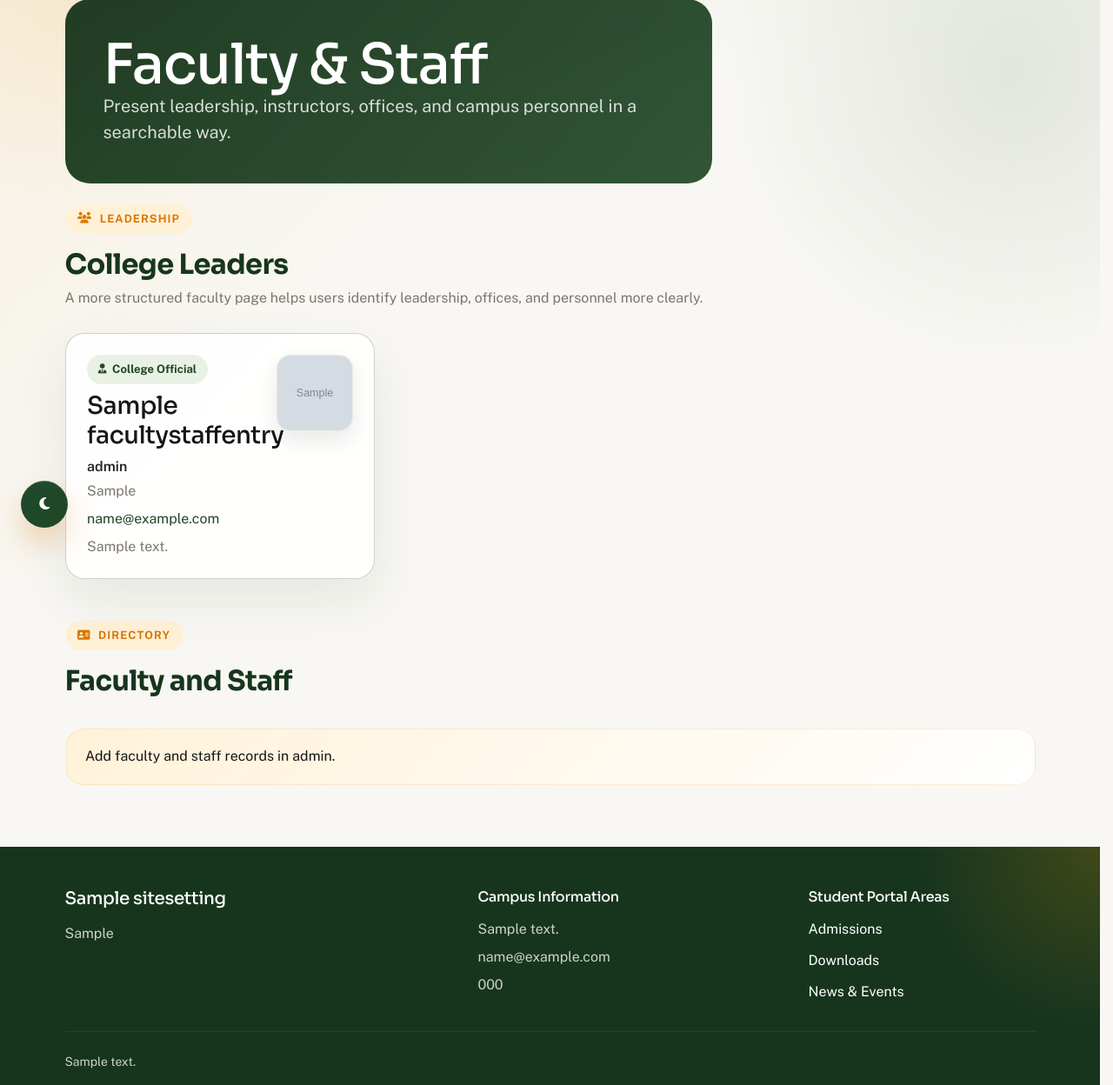
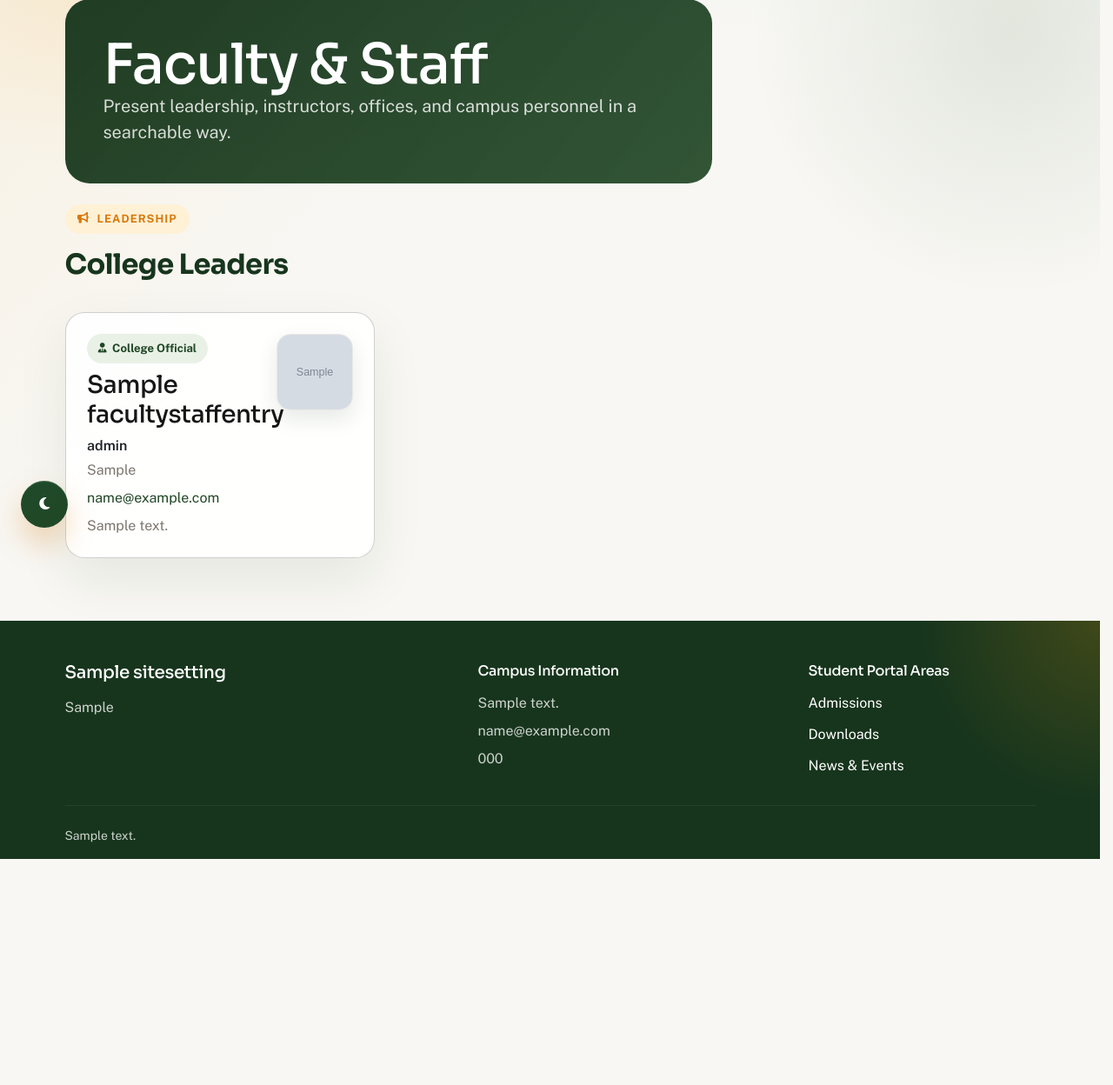
Before and after one commit to TheReaLsshhh/ccbwebremasterV2, a Django app: page /faculty/ in a window 1280 px wide. Shown: the part 169-1417 px from the top of the page at 87% size. After the commit the page ends 1157 px from the top, so only its background shows below. Run offline with Django 5.2, Linux system fonts and the light colour scheme; data comes from the database, SQL or seed files in the repository; tables that the repository leaves empty hold one stand-in row (values such as "Sample post"); grey boxes marked "Sample" are stand-in pictures; parts of the project's set-up code (start-up, migrations or seed data) failed here and were passed over.

Commit message:
Implemented the admin-controlled Faculty/Staff sections

```diff
--- a/templates/website/faculty.html
+++ b/templates/website/faculty.html
@@ -17,15 +17,17 @@
 </section>
 <section class="section-block">
     <div class="container">
-        <div class="section-header">
+        {% for section in faculty_sections %}
+            <div class="section-header{% if not forloop.first %} mt-5{% endif %}">
                 <div>
-                <span class="section-eyebrow section-eyebrow-leadership">Leadership</span>
-                <h2 class="section-title mt-3 mb-2">College Leaders</h2>
-                <p class="muted-copy mb-0">A more structured faculty page helps users identify leadership, offices, and personnel more clearly.</p>
+                    <span class="section-eyebrow">{{ section.eyebrow_label }}</span>
+                    <h2 class="section-title mt-3 mb-2">{{ section.title }}</h2>
                 </div>
             </div>
+
+            {% if section.layout == "leadership" %}
                 <div class="row g-4">
-            {% for person in leaders %}
+                    {% for person in section.people.all %}
                         <div class="col-lg-4">
                             <div class="catalog-card">
                                 <div class="faculty-leader-layout">
@@ -45,21 +47,11 @@
                                 </div>
                             </div>
                         </div>
-            {% empty %}
-                <div class="col-12">
-                    <div class="notice-band">Add leadership profiles in admin.</div>
-                </div>
                     {% endfor %}
                 </div>
-
-        <div class="section-header mt-5">
-            <div>
-                <span class="section-eyebrow section-eyebrow-directory">Directory</span>
-                <h2 class="section-title mt-3 mb-2">Faculty and Staff</h2>
-            </div>
-        </div>
+            {% else %}
                 <div class="stack-list">
-            {% for person in team_members %}
+                    {% for person in section.people.all %}
                         <div class="directory-row">
                             <div class="faculty-directory-main">
                                 {% if person.profile_image %}
@@ -78,10 +70,12 @@
                                 {% endif %}
                             </div>
                         </div>
-            {% empty %}
-                <div class="notice-band">Add faculty and staff records in admin.</div>
                     {% endfor %}
                 </div>
+            {% endif %}
+        {% empty %}
+            <div class="notice-band">Add faculty and staff sections in admin.</div>
+        {% endfor %}
     </div>
 </section>
 {% endblock %}
--- a/website/models.py
+++ b/website/models.py
@@ -334,17 +334,45 @@ class StudentResource(TimeStampedModel):
         return self.title
 
 
+class FacultyStaffSection(TimeStampedModel):
+    LEADERSHIP = "leadership"
+    DIRECTORY = "directory"
+
+    LAYOUT_CHOICES = [
+        (LEADERSHIP, "Leadership cards"),
+        (DIRECTORY, "Directory rows"),
+    ]
+
+    title = models.CharField(max_length=200, unique=True)
+    eyebrow_label = models.CharField(max_length=80, default="Directory")
+    layout = models.CharField(max_length=20, choices=LAYOUT_CHOICES, default=DIRECTORY)
+    sort_order = models.PositiveIntegerField(default=0)
+    published = models.BooleanField(default=True)
+
+    class Meta:
+        ordering = ["sort_order", "title"]
+        verbose_name = "Faculty or staff section"
+        verbose_name_plural = "Faculty and staff sections"
+
+    def __str__(self):
+        return self.title
+
+
 class FacultyStaffEntry(TimeStampedModel):
     name = models.CharField(max_length=200)
+    section = models.ForeignKey(
+        FacultyStaffSection,
+        on_delete=models.PROTECT,
+        related_name="people",
+    )
     role = models.CharField(max_length=200)
     department = models.CharField(max_length=200, blank=True)
     bio = models.TextField(blank=True)
     email = models.EmailField(blank=True)
     profile_image = models.ImageField(upload_to="faculty/", blank=True, null=True)
-    is_leadership = models.BooleanField(default=False)
 
     class Meta:
-        ordering = ["name"]
+        ordering = ["section__sort_order", "name"]
         verbose_name = "Faculty or staff entry"
         verbose_name_plural = "Faculty and staff"
 
--- a/website/views.py
+++ b/website/views.py
@@ -8,6 +8,7 @@ from django.core import signing
 from django.core.cache import cache
 from django.core.mail import EmailMultiAlternatives
 from django.core.paginator import Paginator
+from django.db.models import Prefetch
 from django.http import HttpResponseBadRequest, HttpResponseNotFound
 from django.shortcuts import redirect, render
 from django.utils.html import escape
@@ -19,6 +20,7 @@ from .models import (
     ContactInquiry,
     DownloadItem,
     FacultyStaffEntry,
+    FacultyStaffSection,
     NewsEvent,
     PageContent,
     SiteSettings,
@@ -388,12 +390,27 @@ def students(request):
 
 
 def faculty(request):
+    faculty_people = FacultyStaffEntry.objects.only(
+        "name",
+        "section",
+        "role",
+        "department",
+        "bio",
+        "email",
+        "profile_image",
+    ).order_by("name")
+    faculty_sections = (
+        FacultyStaffSection.objects.only("title", "eyebrow_label", "layout", "sort_order")
+        .filter(published=True, people__isnull=False)
+        .distinct()
+        .prefetch_related(Prefetch("people", queryset=faculty_people))
+    )
+
     context = base_context("website:faculty")
     context.update(
         {
             "page_content": get_page_content(PageContent.FACULTY),
-            "leaders": FacultyStaffEntry.objects.only("name", "role", "department", "bio", "email", "profile_image").filter(is_leadership=True),
-            "team_members": FacultyStaffEntry.objects.only("name", "role", "department", "email", "profile_image").filter(is_leadership=False),
+            "faculty_sections": faculty_sections,
         }
     )
     return render(request, "website/faculty.html", context)
```
Also changed, not shown: website/admin.py (+14 -3 lines), website/migrations/0010_facultystaffsection.py (added). Lines whose indentation alone changed are shown as unchanged.
